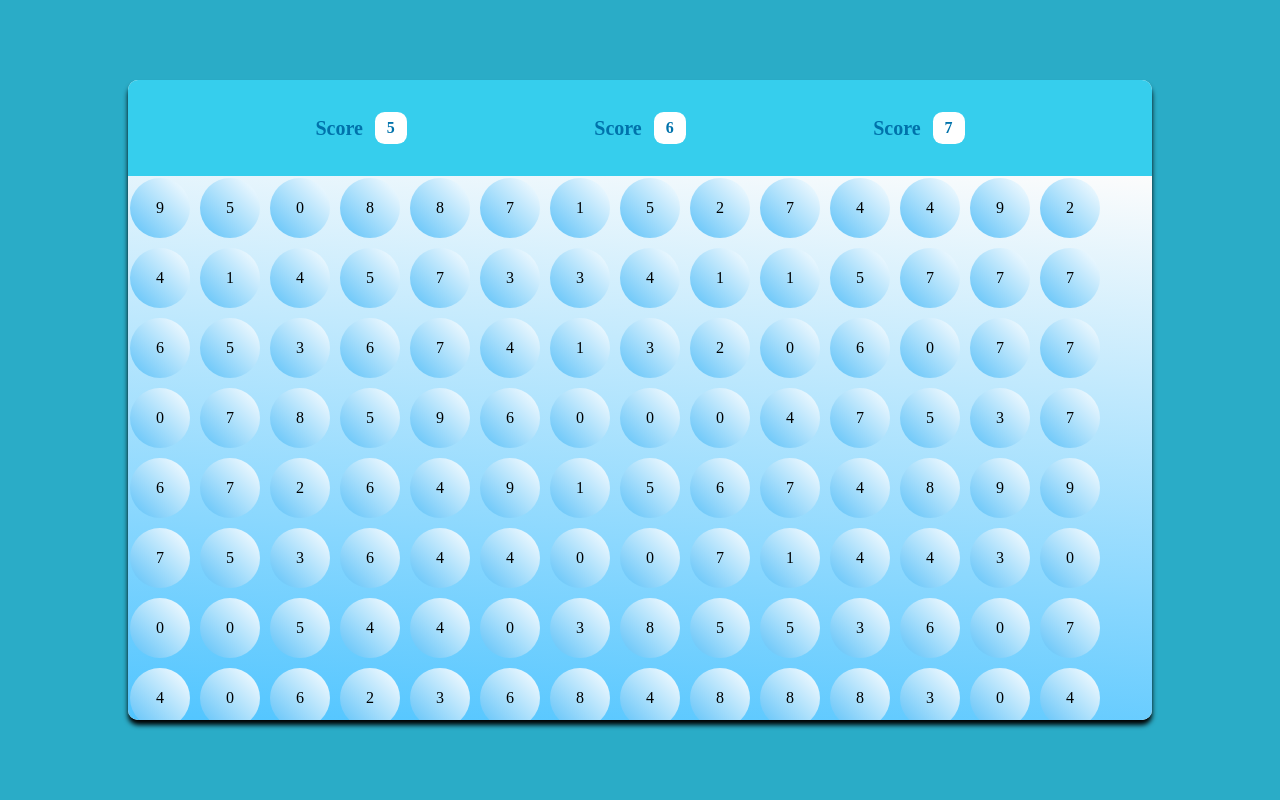
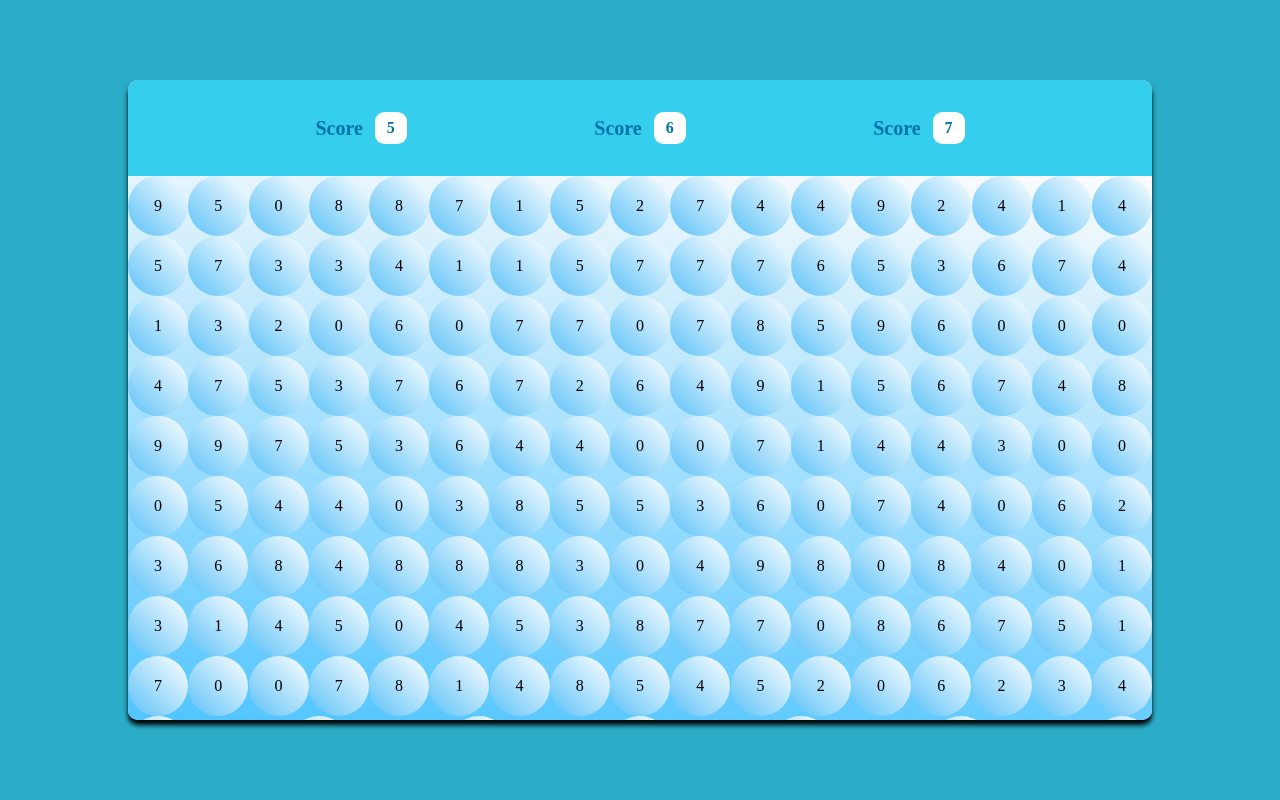
Before and after one commit to abhayjohri23/Bubble-Game, a plain HTML site: page Markups/bubbleGame.html in a window 1280 px wide. Drawn offline with Linux system fonts and the light colour scheme; a web font is replaced by a local one.

Commit message:
Minor changes in css

```diff
--- a/Stylesheets/bubbleGame.css
+++ b/Stylesheets/bubbleGame.css
@@ -43,8 +43,7 @@ html,body {
     background-image: linear-gradient(5deg,rgb(81, 197, 255),rgb(252, 252, 252));
     display: flex;
     flex-wrap: wrap;
-    gap: 10px;
-    padding: 2px;
+    justify-content: space-between;
     width: 100%;
     height: 85%;
 }
```
